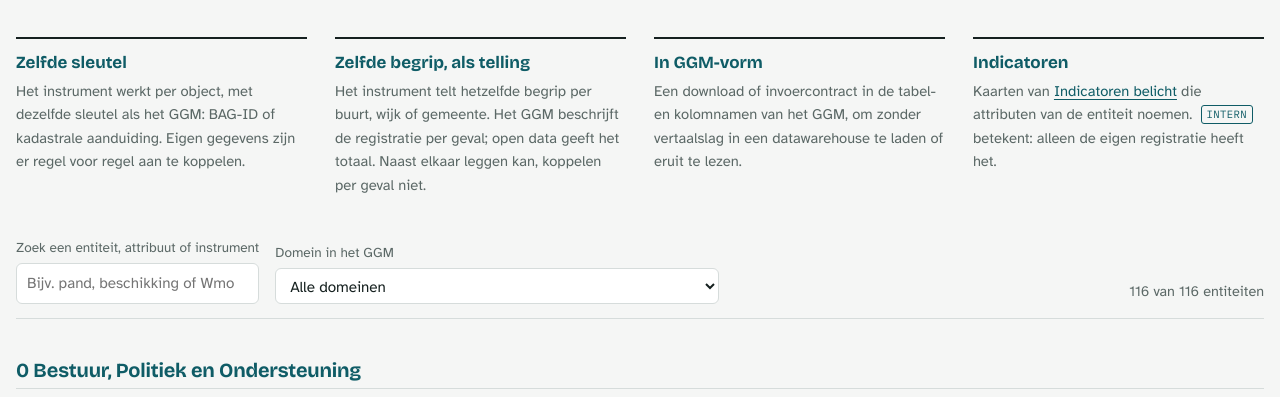
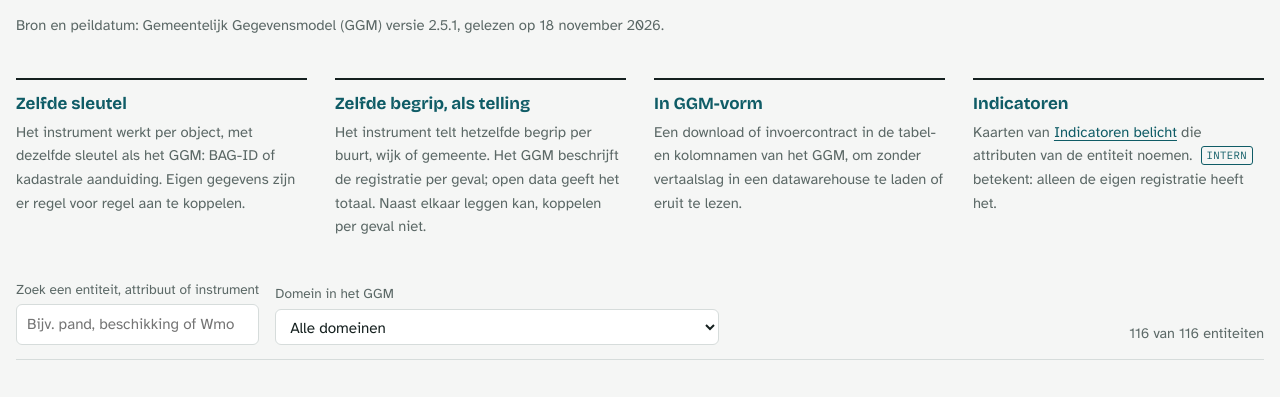
Before and after one commit to JosephinaL/JosephinaL.github.io, a plain HTML site: page gegevensmodel.html in a window 1280 px wide. Shown: the part 396-793 px from the top of the page. Drawn offline with Linux system fonts and the light colour scheme.

Commit message:
Het gegevensmodel als ingang: bron en peildatum ook onder de inleiding
Co-Authored-By: Claude Fable 5.2 <noreply@anthropic.com>
Claude-Session: https://claude.ai/code/session_01GMaXndqb8F4GN8ANJhVRG7

```diff
--- a/gegevensmodel.html
+++ b/gegevensmodel.html
@@ -184,6 +184,7 @@ main { display: contents; }
 main > * { min-width: 0; }
 #inhoud { position: absolute; }
 #inhoud:focus { outline: none; }
+.peil { font-size: .92rem; color: var(--muted); margin-top: .6rem; }
 </style>
 <script data-goatcounter="https://josephinel.goatcounter.com/count"
         async src="https://gc.zgo.at/count.js"></script>
@@ -253,6 +254,7 @@ main > * { min-width: 0; }
       <span class="eyebrow">Methode · Gemeentelijk Gegevensmodel</span>
       <h1 id="h-gm">Het gegevensmodel als ingang</h1>
       <p class="lead">Werkt je gemeente met het Gemeentelijk Gegevensmodel (GGM)? Kies een entiteit uit het model en zie welke instrumenten haar met open data vullen, welke indicatoren erop leunen en wat alleen je eigen registratie weet.</p>
+      <p class="peil">Bron en peildatum: Gemeentelijk Gegevensmodel (GGM) versie 2.5.1, gelezen op 18 november 2026.</p>
     </div>
 
     <div class="leeswijzer" aria-label="Zo lees je deze pagina">
```
